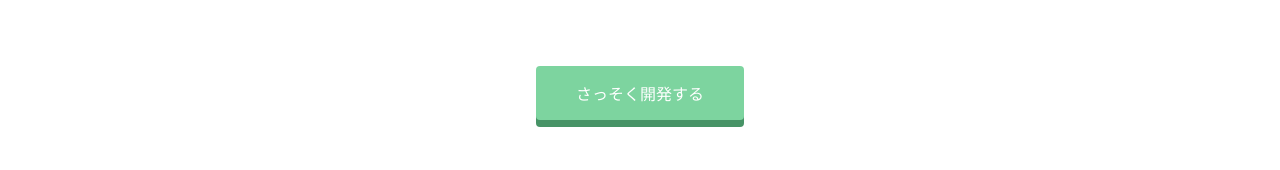
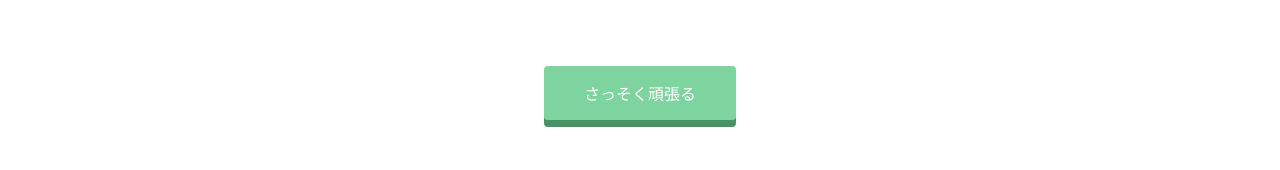
Before and after one commit to shakeda1k0n/prog1.github.io, a plain HTML site: page index.html in a window 1280 px wide. Shown: the part 1426-1596 px from the top of the page. Drawn offline with Linux system fonts and the light colour scheme.

Commit message:
Update index.html

```diff
--- a/index.html
+++ b/index.html
@@ -77,7 +77,7 @@
         <h2>さぁ、あなたもProgateでプログラミングを学んでみませんか?</h2>
         <h3>Let's learn to code, learn to be creative!</h3>
       </div>
-      <span class="btn message">さっそく開発する</span>
+      <span class="btn message">さっそく頑張る</span>
     </div>
   </div>
   <footer>
```
